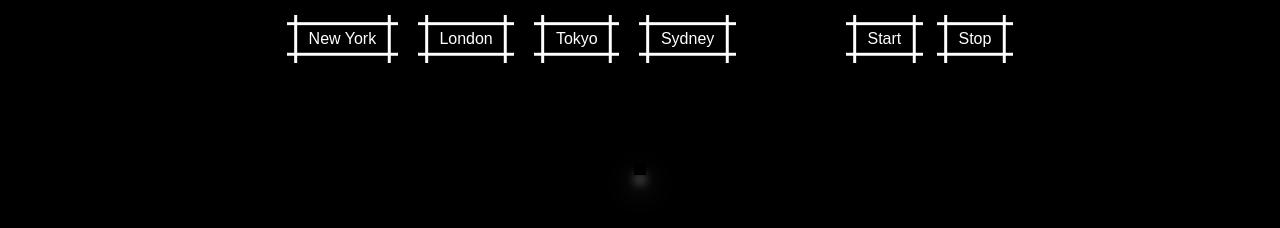
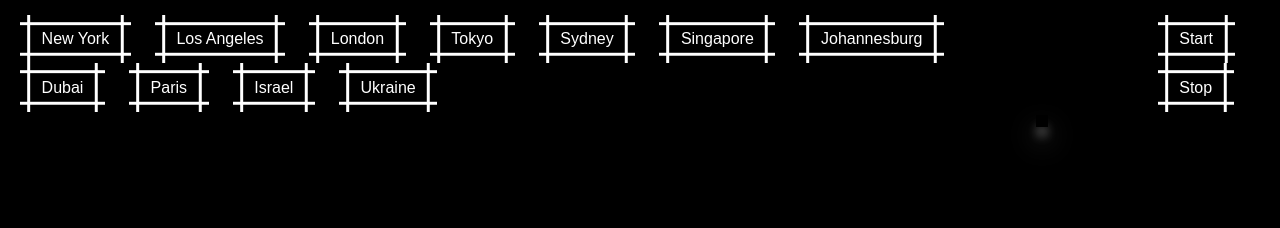
Before and after one commit to MaximKovalski/World-Time, a plain HTML site: page index.html in a window 1280 px wide. Drawn offline with Linux system fonts and the light colour scheme.

Commit message:
Update index.html
Adding more Countries

```diff
--- a/index.html
+++ b/index.html
@@ -13,11 +13,25 @@
 
 
     <div class="button-menu">
+        <div class="btn-container">
+            <button class="time-button " onclick="setTimezone('America/New_York')">New York </button>
+            <button class="time-button " onclick="setTimezone('America/Los_Angeles')">Los Angeles </button>
+            <button class="time-button" onclick="setTimezone('Europe/London')">London</button>
+            <button class="time-button" onclick="setTimezone('Asia/Tokyo')">Tokyo</button>
+            <button class="time-button" onclick="setTimezone('Australia/Sydney')">Sydney</button>
+            <button class="time-button" onclick="setTimezone('Asia/Singapore')">Singapore</button>
+            <button class="time-button" onclick="setTimezone('Africa/Johannesburg')">Johannesburg</button>
+            <button class="time-button" onclick="setTimezone('Asia/Dubai')">Dubai</button>
+            <button class="time-button" onclick="setTimezone('Europe/Paris')">Paris</button>
+            <button class="time-button" onclick="setTimezone('Asia/Jerusalem')">Israel</button>
+            <button class="time-button" onclick="setTimezone('Europe/Kiev')">Ukraine</button>
 
-        <button class="time-button custom-btn" onclick="setTimezone('America/New_York')">New York </button>
-        <button class="time-button" onclick="setTimezone('Europe/London')">London</button>
-        <button class="time-button" onclick="setTimezone('Asia/Tokyo')">Tokyo</button>
-        <button class="time-button" onclick="setTimezone('Australia/Sydney')">Sydney</button>
+
+
+        </div>
+        <div class="clock">
+            <div id="clockChange"></div>
+        </div>
 
         <div class="start">
             <button class="stop-start time-button" onclick="start()">Start</button>
@@ -26,9 +40,7 @@
     </div>
 
 
-    <div class="clock">
-        <div id="clockChange"></div>
-    </div>
+
     <script src="./javascript.js"></script>
 </body>
 
```
